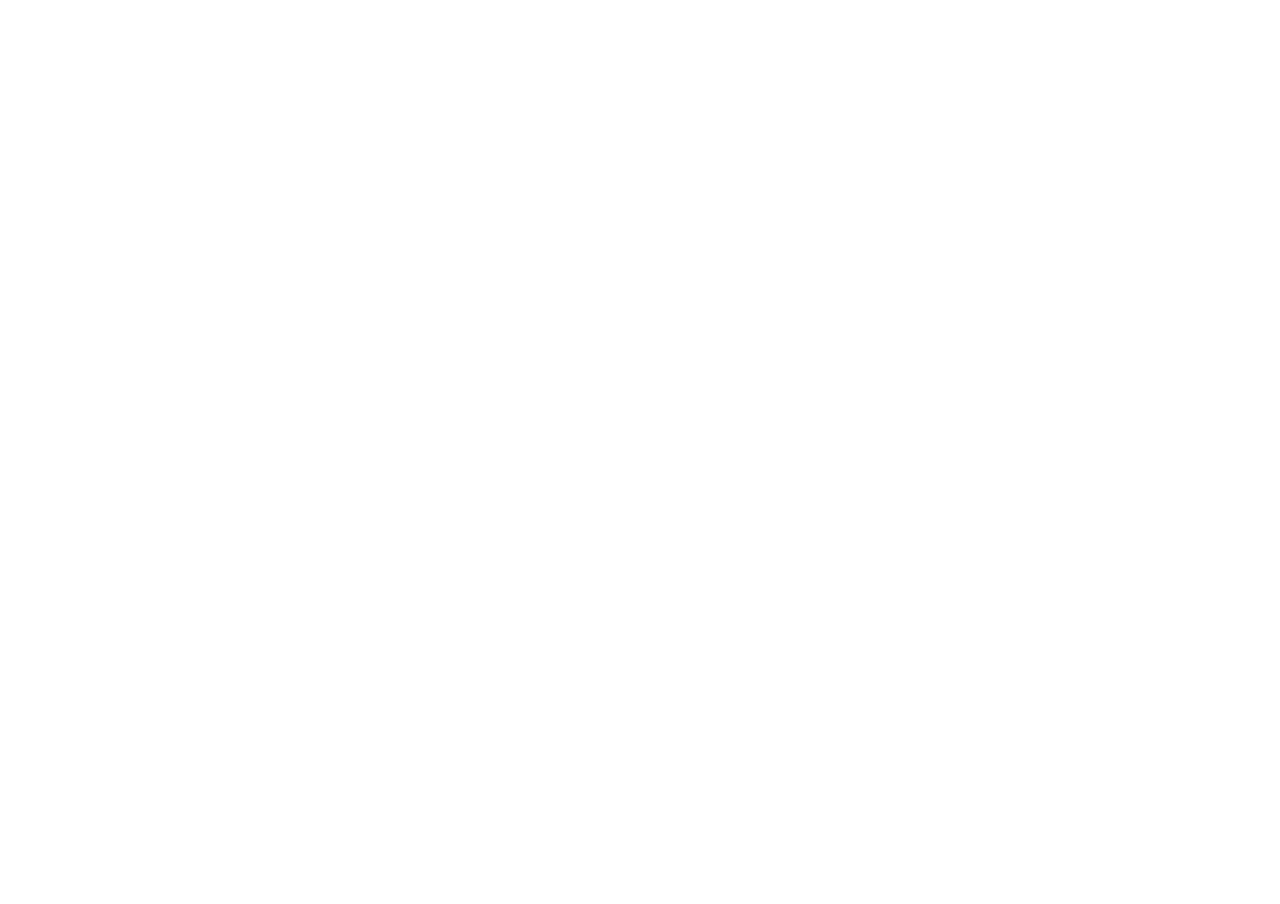
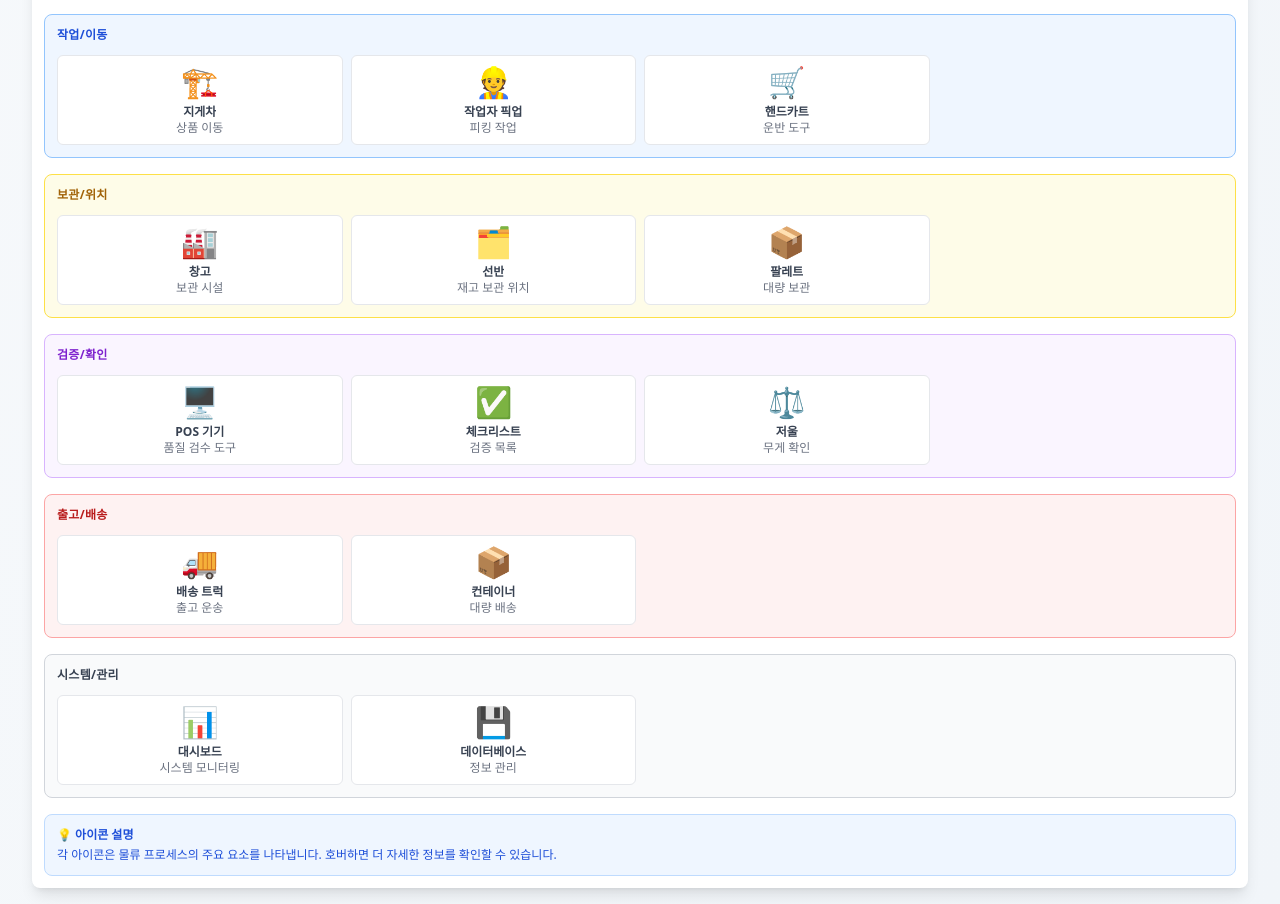
Before and after one commit to losnah-think/WMS-flow, a Next.js app: page /en in a window 1280 px wide. Shown: the part 1786-2690 px from the top of the page. Before the commit the page ends 1592 px from the top, so only its background shows below. Built offline with nearby package versions, Linux system fonts and the light colour scheme.

Commit message:
feat: 물류 프로세스 아이콘 범례 컴포넌트 추가

```diff
--- a/src/app/[locale]/page.tsx
+++ b/src/app/[locale]/page.tsx
@@ -14,6 +14,7 @@ import { StepDetails } from '@/components/StepDetails';
 import { StepDetailsModal } from '@/components/StepDetailsModal';
 import { MiniTimeline } from '@/components/MiniTimeline';
 import { LanguageSwitcher } from '@/components/LanguageSwitcher';
+import { ProcessIconLegend } from '@/components/ProcessIconLegend';
 
 export default function Home() {
   const params = useParams();
@@ -158,6 +159,10 @@ export default function Home() {
           <div className="bg-white rounded-lg shadow-lg p-3">
             <ActorLegend flow={currentFlow} />
           </div>
+
+          <div className="bg-white rounded-lg shadow-lg p-3">
+            <ProcessIconLegend />
+          </div>
         </div>
       </div>
 
--- /dev/null
+++ b/src/components/ProcessIconLegend.tsx
@@ -0,0 +1,199 @@
+'use client';
+
+import React from 'react';
+import { useTranslations } from 'next-intl';
+
+interface ProcessIcon {
+  id: string;
+  name: string;
+  description: string;
+  icon: string; // SVG or emoji
+  category: 'input' | 'processing' | 'storage' | 'output' | 'check' | 'system';
+}
+
+const processIcons: ProcessIcon[] = [
+  // Input & Reception
+  {
+    id: 'package-inbound',
+    name: '입고 박스',
+    description: '배송 도착 상품',
+    icon: '📦',
+    category: 'input',
+  },
+  {
+    id: 'order-receipt',
+    name: '주문 수신',
+    description: '외부 채널 주문',
+    icon: '🛒',
+    category: 'input',
+  },
+  // Processing & Movement
+  {
+    id: 'forklift',
+    name: '지게차',
+    description: '상품 이동',
+    icon: '🏗️',
+    category: 'processing',
+  },
+  {
+    id: 'worker-pickup',
+    name: '작업자 픽업',
+    description: '피킹 작업',
+    icon: '👷',
+    category: 'processing',
+  },
+  {
+    id: 'handcart',
+    name: '핸드카트',
+    description: '운반 도구',
+    icon: '🛒',
+    category: 'processing',
+  },
+  // Storage & Location
+  {
+    id: 'warehouse',
+    name: '창고',
+    description: '보관 시설',
+    icon: '🏭',
+    category: 'storage',
+  },
+  {
+    id: 'shelf',
+    name: '선반',
+    description: '재고 보관 위치',
+    icon: '🗂️',
+    category: 'storage',
+  },
+  {
+    id: 'pallet',
+    name: '팔레트',
+    description: '대량 보관',
+    icon: '📦',
+    category: 'storage',
+  },
+  // Quality Check
+  {
+    id: 'pos-device',
+    name: 'POS 기기',
+    description: '품질 검수 도구',
+    icon: '🖥️',
+    category: 'check',
+  },
+  {
+    id: 'checklist',
+    name: '체크리스트',
+    description: '검증 목록',
+    icon: '✅',
+    category: 'check',
+  },
+  {
+    id: 'scale',
+    name: '저울',
+    description: '무게 확인',
+    icon: '⚖️',
+    category: 'check',
+  },
+  // Output & Shipping
+  {
+    id: 'truck',
+    name: '배송 트럭',
+    description: '출고 운송',
+    icon: '🚚',
+    category: 'output',
+  },
+  {
+    id: 'shipping-container',
+    name: '컨테이너',
+    description: '대량 배송',
+    icon: '📦',
+    category: 'output',
+  },
+  // System & Management
+  {
+    id: 'system-dashboard',
+    name: '대시보드',
+    description: '시스템 모니터링',
+    icon: '📊',
+    category: 'system',
+  },
+  {
+    id: 'database',
+    name: '데이터베이스',
+    description: '정보 관리',
+    icon: '💾',
+    category: 'system',
+  },
+];
+
+interface ProcessIconLegendProps {
+  hideCategory?: string[];
+  compact?: boolean;
+}
+
+export const ProcessIconLegend: React.FC<ProcessIconLegendProps> = ({
+  hideCategory = [],
+  compact = false,
+}) => {
+  const t = useTranslations();
+
+  const categoryMap = {
+    input: { label: '입고/수신', color: 'bg-green-50 border-green-300', textColor: 'text-green-700' },
+    processing: { label: '작업/이동', color: 'bg-blue-50 border-blue-300', textColor: 'text-blue-700' },
+    storage: { label: '보관/위치', color: 'bg-yellow-50 border-yellow-300', textColor: 'text-yellow-700' },
+    check: { label: '검증/확인', color: 'bg-purple-50 border-purple-300', textColor: 'text-purple-700' },
+    output: { label: '출고/배송', color: 'bg-red-50 border-red-300', textColor: 'text-red-700' },
+    system: { label: '시스템/관리', color: 'bg-gray-50 border-gray-300', textColor: 'text-gray-700' },
+  };
+
+  const groupedIcons = processIcons.reduce((acc, icon) => {
+    if (!acc[icon.category]) acc[icon.category] = [];
+    acc[icon.category].push(icon);
+    return acc;
+  }, {} as Record<string, ProcessIcon[]>);
+
+  return (
+    <div className="space-y-4">
+      <h3 className="text-sm font-bold text-gray-800 uppercase tracking-wide">
+        프로세스 구성 요소
+      </h3>
+
+      {Object.entries(categoryMap).map(([category, { label, color, textColor }]) => {
+        if (hideCategory.includes(category)) return null;
+
+        const icons = groupedIcons[category as keyof typeof categoryMap] || [];
+        if (icons.length === 0) return null;
+
+        return (
+          <div key={category} className={`border ${color} rounded-lg p-3`}>
+            <h4 className={`text-xs font-semibold ${textColor} mb-3 uppercase tracking-wide`}>
+              {label}
+            </h4>
+            <div className={`grid gap-2 ${compact ? 'grid-cols-3 md:grid-cols-4 lg:grid-cols-6' : 'grid-cols-2 md:grid-cols-3 lg:grid-cols-4'}`}>
+              {icons.map((icon) => (
+                <div
+                  key={icon.id}
+                  className="flex flex-col items-center p-2 bg-white rounded-md border border-gray-200 hover:shadow-md transition-all group"
+                >
+                  <div className="text-3xl mb-1 group-hover:scale-110 transition-transform">
+                    {icon.icon}
+                  </div>
+                  <div className="text-xs font-semibold text-gray-700 text-center line-clamp-1">
+                    {icon.name}
+                  </div>
+                  <div className="text-xs text-gray-500 text-center line-clamp-1">
+                    {icon.description}
+                  </div>
+                </div>
+              ))}
+            </div>
+          </div>
+        );
+      })}
+
+      <div className="bg-blue-50 border border-blue-200 rounded-lg p-3 text-xs text-blue-700">
+        <p className="font-semibold mb-1">💡 아이콘 설명</p>
+        <p>각 아이콘은 물류 프로세스의 주요 요소를 나타냅니다. 호버하면 더 자세한 정보를 확인할 수 있습니다.</p>
+      </div>
+    </div>
+  );
+};
```
